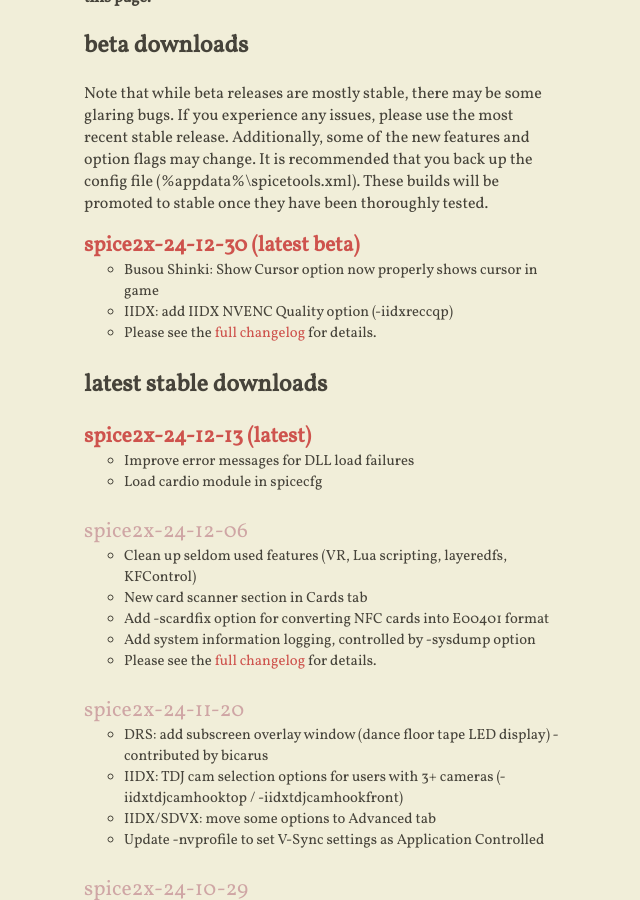
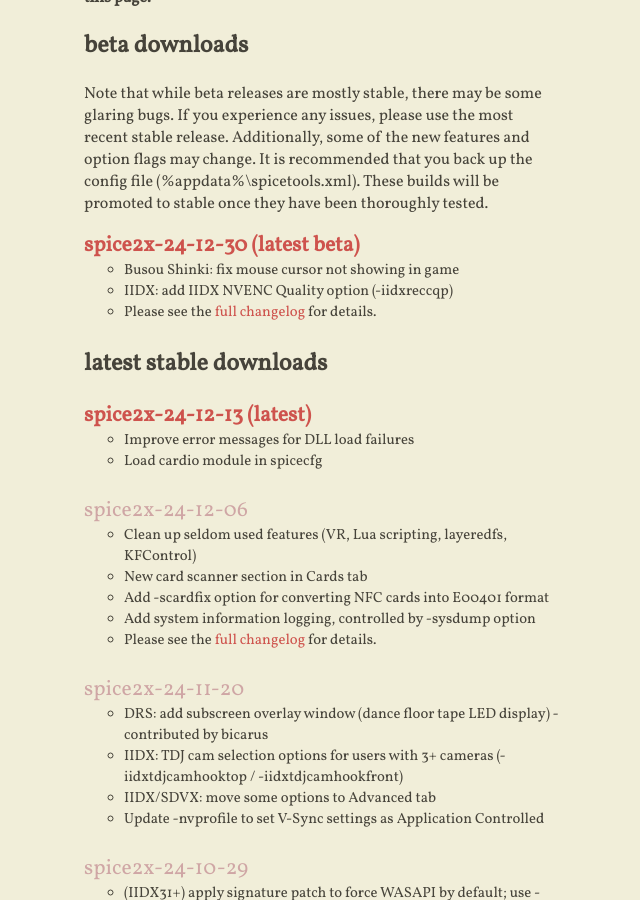
Before and after one commit to spice2x/spice2x.github.io, a Jekyll site: the page built from docs/index.html, in a window 1280 px wide and 900 px high, scrolled down 304 px. Shown: the whole window, without its empty margins (420-1060 px from the left). Built offline with Jekyll 4.4.1, drawn with Linux system fonts in a browser that asks for light colours; nearby versions of some CDN libraries.

Commit message:
fix wording for latest update

```diff
--- a/docs/_includes/content.html
+++ b/docs/_includes/content.html
@@ -22,7 +22,7 @@
       spice2x-24-12-30
     </a>
     <ul>
-      <li>Busou Shinki: Show Cursor option now properly shows cursor in game </li>
+      <li>Busou Shinki: fix mouse cursor not showing in game </li>
       <li>IIDX: add IIDX NVENC Quality option (-iidxreccqp)</li>
       <li>Please see the <a href="https://github.com/spice2x/spice2x.github.io/releases/tag/24-12-30">full changelog</a> for details.</li>
     </ul>
```
